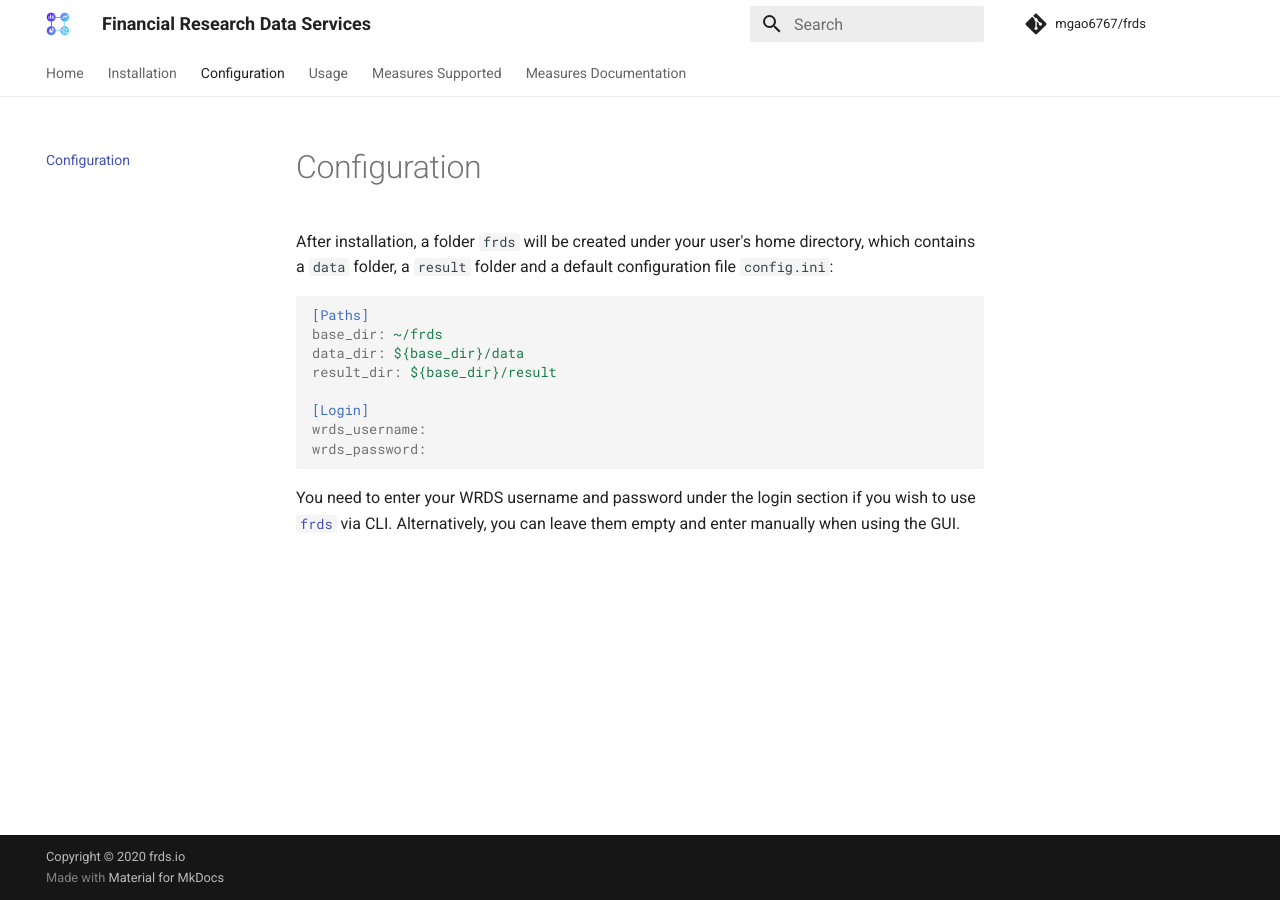
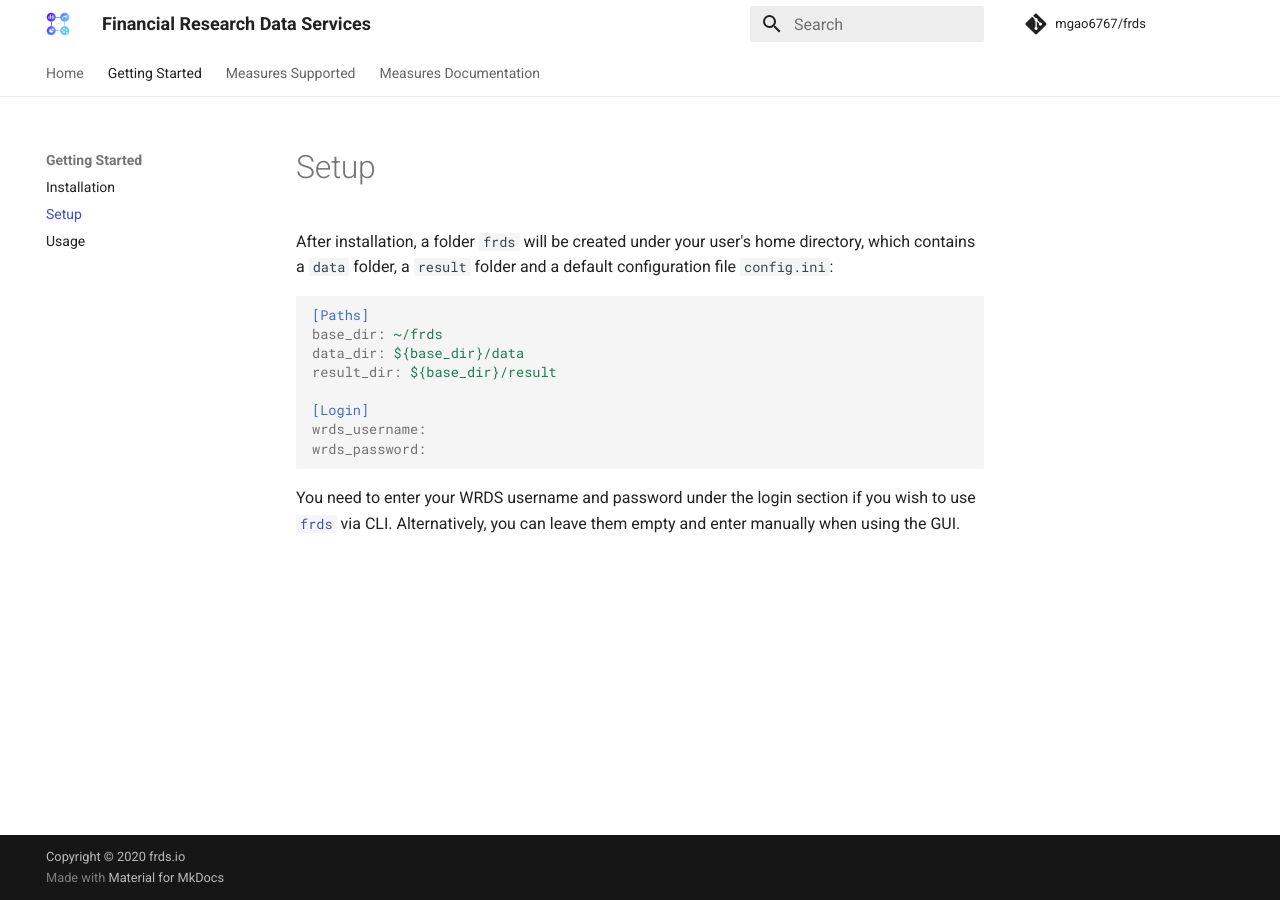
Before and after one commit to mgao6767/frds, an MkDocs documentation site: the page built from docs/setup.md, in a window 1280 px wide. Built offline with MkDocs 1.6.1 and Material for MkDocs 9.7.7, drawn with Linux system fonts in a browser that asks for light colours; comment, search, counter and statistics services are not loaded.

Commit message:
Update docs

````diff
--- a/docs/configuration.md
+++ b/docs/setup.md
@@ -1,4 +1,4 @@
-# Configuration
+# Setup
 
 After installation, a folder `frds` will be created under your user's home directory, which contains a `data` folder, a `result` folder and a default configuration file `config.ini`:
 
@@ -13,5 +13,4 @@ wrds_username:
 wrds_password:
 ```
 
-You need to enter your WRDS username and password under the login section if you wish to use [`frds`](/) via CLI.
-Alternatively, you can leave them empty and enter manually when using the GUI.
+You need to enter your WRDS username and password under the login section if you wish to use [`frds`](/) via CLI. Alternatively, you can leave them empty and enter manually when using the GUI.
--- a/mkdocs.yml
+++ b/mkdocs.yml
@@ -70,9 +70,10 @@ extra_javascript:
 
 nav:
 - Home: index.md
-- Installation: installation.md
-- Configuration: configuration.md
-- Usage: usage.md
+- Getting Started:
+  - Installation: getting-started.md
+  - Setup: setup.md
+  - Usage: usage.md
 - Measures Supported: measures.md
 - Measures Documentation:
   - Accounting Restatement: measures/accounting_restatement.md
````
Also changed, not shown: docs/getting-started.md (added, +82 -0 lines), docs/installation.md (deleted, +0 -23 lines), docs/usage.md (+2 -2 lines), docs/images/result-restatements.png (added).
